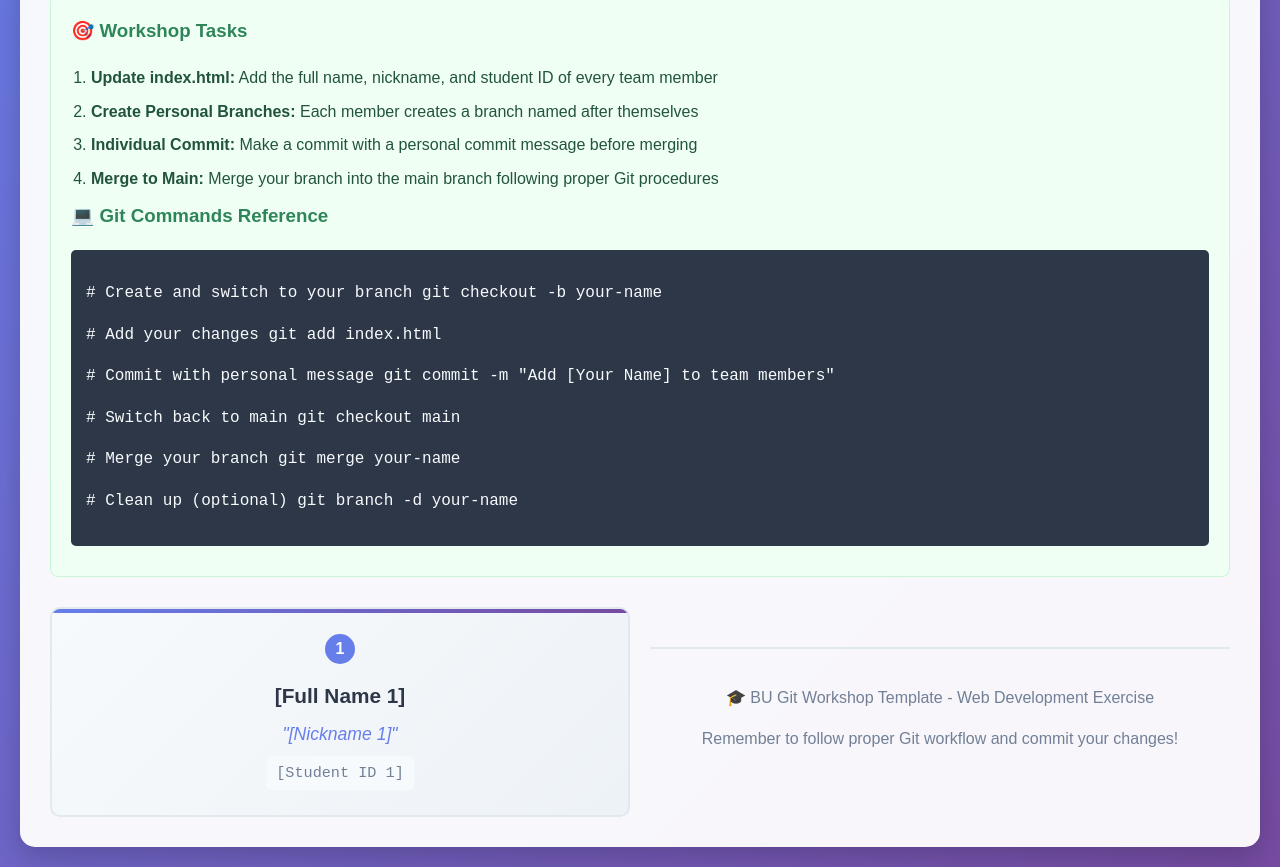
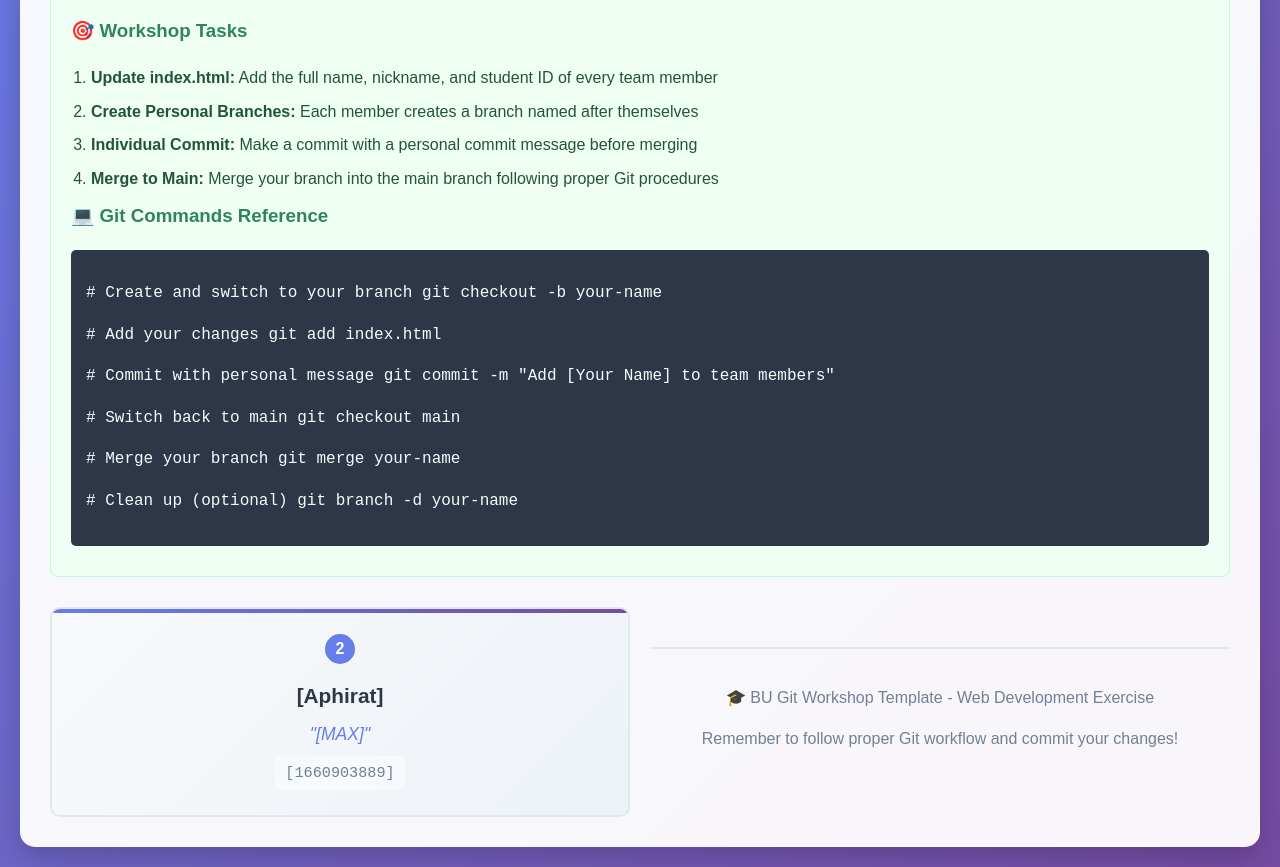
Before and after one commit to wizfodo/420, a plain HTML site: page index.html in a window 1280 px wide. Shown: the part 323-1190 px from the top of the page. Drawn offline with Linux system fonts and the light colour scheme.

Commit message:
Change Name

```diff
--- a/index.html
+++ b/index.html
@@ -207,10 +207,10 @@
       <div class="team-grid">
         <!-- Member - Template -->
         <div class="member-card">
-          <div class="member-number">1</div>
-          <div class="full-name">[Full Name 1]</div>
-          <div class="nickname">"[Nickname 1]"</div>
-          <div class="student-id">[Student ID 1]</div>
+          <div class="member-number">2</div>
+          <div class="full-name">[Aphirat]</div>
+          <div class="nickname">"[MAX]"</div>
+          <div class="student-id">[1660903889]</div>
         </div>
 
       <div class="footer">
```
